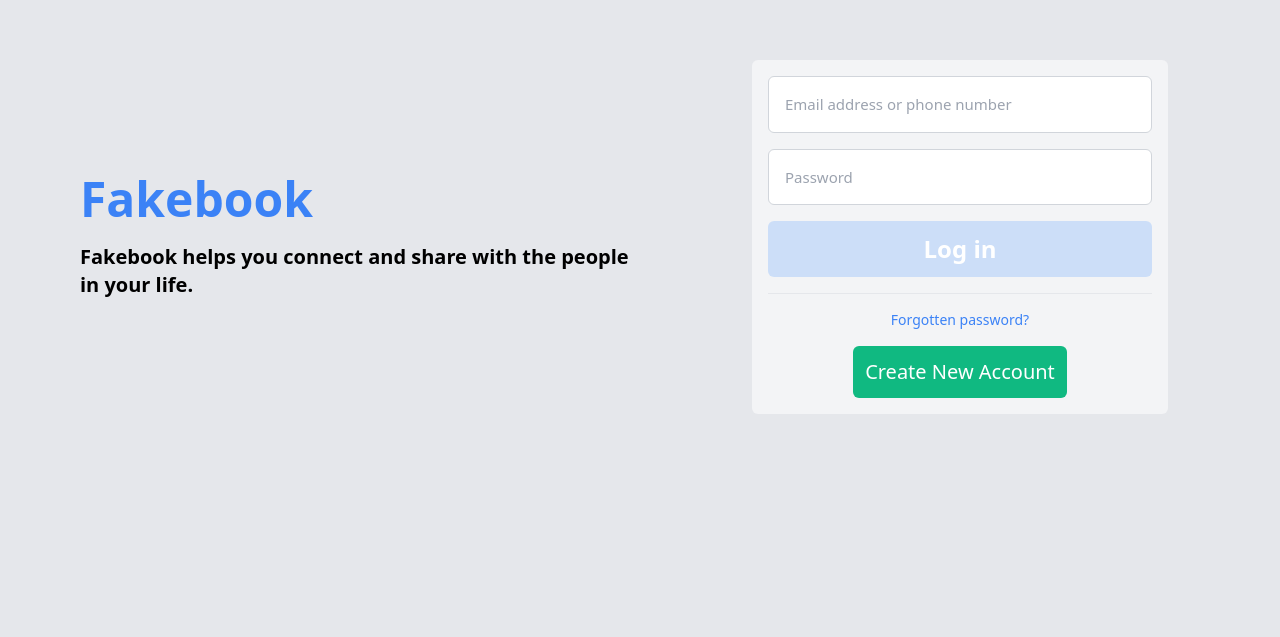
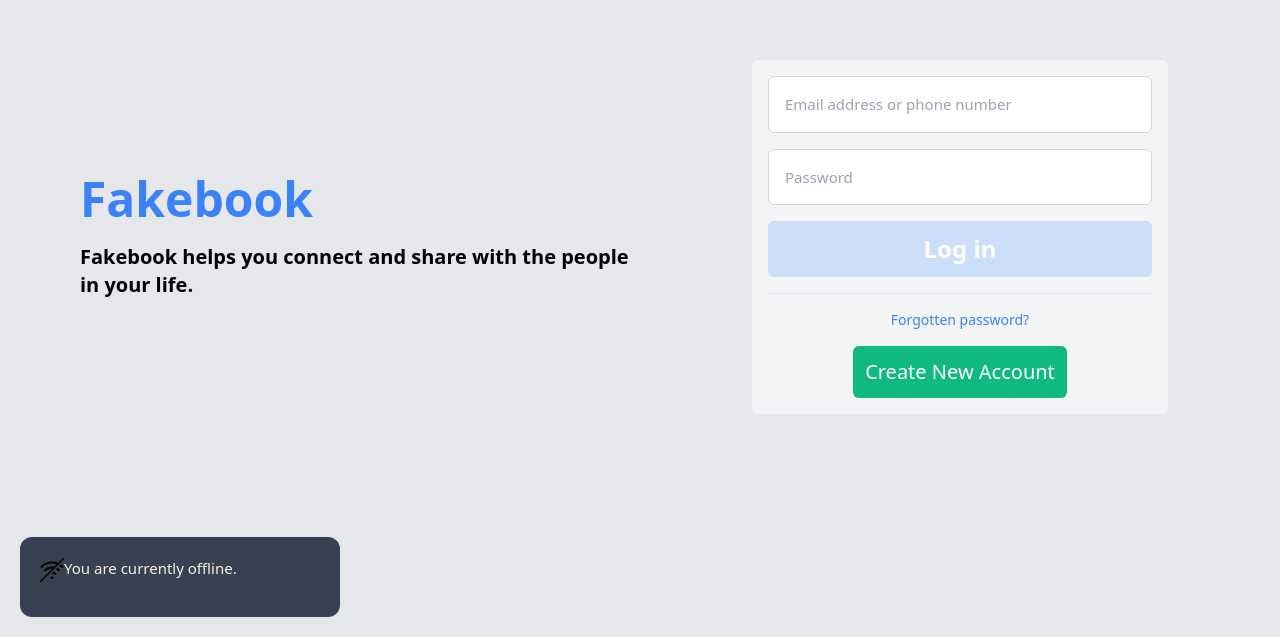
Before and after one commit to anonymousid24111/message-fakebook-client, a React (Create React App) app: page /login in a window 1280 px wide. Shown: the part 163-800 px from the top of the page. Built offline with nearby package versions, Linux system fonts and the light colour scheme; no server answers.

Commit message:
status last message

```diff
--- a/src/App.jsx
+++ b/src/App.jsx
@@ -15,6 +15,7 @@ import { useAuth, ProvideAuth } from 'hooks/useAuth'
 import classNames from 'classnames'
 import PrivateRoute from 'components/Router/PrivateRoute'
 import PublicRoute from 'components/Router/PublicRoute'
+import handleDisconnectInternet from 'NetworkDetector'
 
 function AppIml() {
     const { user } = useAuth()
@@ -57,10 +58,12 @@ function AppIml() {
     )
 }
 
-export default function App() {
+function App() {
     return (
         <ProvideAuth>
             <AppIml />
         </ProvideAuth>
     )
 }
+
+export default handleDisconnectInternet(App)
--- /dev/null
+++ b/src/NetworkDetector.jsx
@@ -0,0 +1,52 @@
+import ToastError from 'components/ToastError'
+import React, { useEffect, useState } from 'react'
+
+export default function handleDisconnectInternet(ComposedComponent) {
+    const NetworkDetector = () => {
+        const [isDisconnected, setIsDisconnected] = useState(false)
+        useEffect(() => {
+            handleConnectionChange()
+            window.addEventListener('online', handleConnectionChange)
+            window.addEventListener('offline', handleConnectionChange)
+            return () => {
+                window.removeEventListener('online', handleConnectionChange)
+                window.removeEventListener('offline', handleConnectionChange)
+            }
+        }, [])
+
+        const handleConnectionChange = () => {
+            const condition = navigator.onLine ? 'online' : 'offline'
+            if (condition === 'online') {
+                const webPing = setInterval(() => {
+                    fetch('//google.com', {
+                        mode: 'no-cors',
+                    })
+                        .then(() => {
+                            setIsDisconnected(() => {
+                                clearInterval(webPing)
+                                return false
+                            })
+                        })
+                        .catch(() => setIsDisconnected(true))
+                }, 2000)
+                return
+            }
+
+            setIsDisconnected(true)
+        }
+
+        return (
+            <div>
+                {isDisconnected && (
+                    <ToastError
+                        code={404}
+                        message="You are currently offline."
+                    />
+                )}
+                <ComposedComponent />
+            </div>
+        )
+    }
+
+    return NetworkDetector
+}
--- a/src/commons/socketEvents.jsx
+++ b/src/commons/socketEvents.jsx
@@ -7,3 +7,4 @@ export const TYPING = 'TYPING'
 export const TYPED = 'TYPED'
 export const ISREAD = 'ISREAD'
 export const RECEIVED = 'RECEIVED'
+export const USER_ONLINE = 'USER_ONLINE'
--- a/src/components/Router/PrivateRoute.jsx
+++ b/src/components/Router/PrivateRoute.jsx
@@ -11,9 +11,12 @@ const PrivateRoute = ({ component: Component, path }) => (
         render={() => (isLogin() ? <Component /> : <Redirect to="/login" />)}
     />
 )
+PrivateRoute.defaultProps = {
+    component: <></>,
+}
 
 PrivateRoute.propTypes = {
-    component: PropTypes.node.isRequired,
+    component: PropTypes.func,
     path: PropTypes.string.isRequired,
 }
 
--- a/src/components/Router/PublicRoute.jsx
+++ b/src/components/Router/PublicRoute.jsx
@@ -13,11 +13,16 @@ const PublicRoute = ({ component: Component, restricted, exact, path }) => (
     />
 )
 
+PublicRoute.defaultProps = {
+    exact: false,
+    restricted: false,
+}
+
 PublicRoute.propTypes = {
-    component: PropTypes.node.isRequired,
-    restricted: PropTypes.bool.isRequired,
+    component: PropTypes.func.isRequired,
+    restricted: PropTypes.bool,
     path: PropTypes.string.isRequired,
-    exact: PropTypes.bool.isRequired,
+    exact: PropTypes.bool,
 }
 
 export default PublicRoute
--- a/src/components/ToastError.jsx
+++ b/src/components/ToastError.jsx
@@ -1,13 +1,20 @@
 import React from 'react'
-import { AiOutlineEuroCircle } from 'react-icons/ai'
+import PropTypes from 'prop-types'
+import OfflineIconFacebook from './UI/OfflineIconFacebook'
 
-const ToastError = ({code=404, message="Not connect internet!"}) => {
-    return (
-        <div className="absolute bottom-0 left-0 bg-gray-700 w-80 h-20 rounded-xl m-5 p-5">
-            <AiOutlineEuroCircle/>
-            <span>Error: {message}</span>
-        </div>
-    )
+const ToastError = ({ code, message }) => (
+    <div className="absolute bottom-0 left-0 bg-gray-700 w-80 h-20 rounded-xl m-5 p-5 inline">
+        <OfflineIconFacebook />
+        <span>{message}</span>
+    </div>
+)
+ToastError.defaultProps = {
+    code: 404,
+}
+
+ToastError.propTypes = {
+    code: PropTypes.number,
+    message: PropTypes.string.isRequired,
 }
 
 export default ToastError
--- /dev/null
+++ b/src/components/UI/OfflineIconFacebook.jsx
@@ -0,0 +1,31 @@
+import React from 'react'
+
+const OfflineIconFacebook = () => (
+    <svg
+        viewBox="0 0 24 24"
+        alt=""
+        className="inline-block"
+        height="24"
+        width="24"
+    >
+        <path
+            d="M23.7805.2195c.2925.293.2925.768 0 1.061l-22.5 22.5C1.134 23.927.942 24 .75 24c-.192
+            0-.384-.073-.5305-.2195-.2925-.293-.2925-.768 0-1.061l12.1967947-12.1971509c-2.3773758-.1150468-4.79162015.7286756-6.6038447
+            2.5401009-.3905.3905-1.0235.3905-1.414 0-.3905-.3905-.3905-1.024 0-1.414 2.65728981-2.65728981 6.3696459-3.62280965
+            9.8005664-2.90852144l2.430738-2.43186193C11.7816792 4.58111626 6.15198938 5.65271062 2.27735
+            9.52735c-.3905.3905-1.0235.3905-1.414 0-.3905-.3905-.3905-1.0235 0-1.414 4.6714534-4.67191574
+            11.571522-5.78608437 17.3096457-3.34843552L22.7195.2195c.293-.2925.768-.2925 1.061 0zM12 18.5c.6905
+            0 1.25.5595 1.25 1.25S12.6905 21 12 21s-1.25-.5595-1.25-1.25.5595-1.25 1.25-1.25zm1.4175-4.81495c.9705.2455
+            1.8905.741 2.6485 1.499.3905.3905.3905 1.0235 0 1.414-.1955.1955-.451.293-.707.293-.256
+            0-.512-.0975-.707-.293-.7835333-.7835333-1.8301422-1.1445778-2.8581093-1.0880116L11.574
+            15.52855l1.8435-1.8435zm3.8154-3.8154c.848.4725 1.649 1.059 2.3685 1.779.391.39.391 1.023 0
+            1.414-.195.195-.451.293-.707.293-.2555
+            0-.5115-.098-.707-.293-.7285-.728-1.5575-1.291-2.439-1.7085zm2.1908-2.1908l1.4425-1.4425c.8.545
+            1.5615 1.168 2.2705 1.877.3905.3905.3905 1.0235 0 1.414-.1955.1955-.451.293-.707.293-.256
+            0-.5115-.0975-.707-.293-.5933333-.59333333-1.2283333-1.11861111-1.895162-1.57959491L19.4237
+            7.67885l1.4425-1.4425z"
+        />
+    </svg>
+)
+
+export default OfflineIconFacebook
--- a/src/hooks/useAuth.jsx
+++ b/src/hooks/useAuth.jsx
@@ -1,18 +1,28 @@
 import React, { useContext, createContext, useState, useEffect } from 'react'
 import io from 'socket.io-client'
 import PropTypes from 'prop-types'
-import { JOIN } from '../commons/socketEvents'
+import { JOIN, USER_ONLINE } from '../commons/socketEvents'
 import { API_URL } from '../commons/constants'
 
 const authContext = createContext()
 
 function useProvideAuth() {
     const [user, setUser] = useState(localStorage.getItem('user_id'))
+    const [userOnlines, setUserOnlines] = useState()
     const [socket, setSocket] = useState()
     useEffect(() => {
-        if (user && socket) socket.emit(JOIN, { userId: user })
+        if (user && socket) {
+            socket.emit(JOIN, { userId: user })
+            socket.emit(USER_ONLINE, { userId: user })
+            socket.on(USER_ONLINE, (data) => {
+                setUserOnlines(data)
+            })
+        }
         return () => {
-            if (socket) socket.disconnect()
+            if (socket) {
+                socket.off(USER_ONLINE)
+                socket.disconnect()
+            }
         }
     }, [user, socket])
 
@@ -24,6 +34,7 @@ function useProvideAuth() {
         user,
         setUser,
         socket,
+        userOnlines,
     }
 }
 
--- a/src/pages/Message/LeftSection/Body/ListConversations/ConversationElement/index.jsx
+++ b/src/pages/Message/LeftSection/Body/ListConversations/ConversationElement/index.jsx
@@ -8,6 +8,7 @@ import ReceivedStatus from 'pages/Message/Main/Body/ReceivedStatus'
 import PropTypes from 'prop-types'
 
 const ConversationElement = ({
+    isOnline,
     members = {},
     conversation = {},
     conversationName = '',
@@ -63,7 +64,7 @@ const ConversationElement = ({
     const renderStatusFirstMessage = () => {
         if (
             firstMessage.sender !== localStorage.getItem('user_id') &&
-            firstMessage.is_read === 0
+            firstMessage.is_read !== 2
         ) {
             return (
                 <span className="w-4 h-4 bg-blue-500 rounded-full flex-shrink-0" />
@@ -105,7 +106,7 @@ const ConversationElement = ({
             >
                 <div className="flex-none w-16 h-16 relative">
                     <AvatarBlock16 src={members?.avatar} />
-                    {conversation?.status || (
+                    {isOnline && (
                         <span className="absolute bottom-0 right-0 bg-green-500 rounded-full w-4 h-4 border-4 border-current" />
                     )}
                 </div>
@@ -132,8 +133,12 @@ const ConversationElement = ({
         </NavLink>
     )
 }
+ConversationElement.defaultProps = {
+    isOnline: false,
+}
 
 ConversationElement.propTypes = {
+    isOnline: PropTypes.bool,
     members: PropTypes.objectOf(PropTypes.any).isRequired,
     conversation: PropTypes.objectOf(PropTypes.any).isRequired,
     conversationName: PropTypes.string.isRequired,
--- a/src/pages/Message/Main/hooks/index.jsx
+++ b/src/pages/Message/Main/hooks/index.jsx
@@ -8,6 +8,7 @@ import {
     SEND_MESSAGE,
     TYPING,
     RECEIVE_MESSAGE,
+    ISREAD,
 } from 'commons/socketEvents'
 import { useAuth } from 'hooks/useAuth'
 
@@ -105,6 +106,8 @@ function useProvideMain() {
                         const { member, conversations } = data.data
                         isSubscribed && setUserInfo(member)
                         isSubscribed && setConversation(conversations)
+                        const { _id } = conversations
+                        sessionStorage.setItem('conversationId', _id)
                     } else {
                         isSubscribed && setConversation({})
                     }
@@ -131,12 +134,13 @@ function useProvideMain() {
             members: conversation?.members,
         })
         socket.on(RECEIVE_MESSAGE, (data) => {
-            // error
-            // socket.emit(ISREAD, {
-            //     conversationId: _id,
-            //     members: conversation.members,
-            //     userId: localStorage.getItem("user_id")
-            // })
+            // console.log(`data`, data)
+            socket.emit(ISREAD, {
+                conversationId: _id,
+                members: conversation.members,
+                userId: localStorage.getItem('user_id'),
+                receiverId: data.sender,
+            })
             setConversation((x) => ({ ...x, messages: [...x.messages, data] }))
         })
         socket.on(TYPING, (data) => {
```
Also changed, not shown: src/components/PrivateRoute.jsx (+24 -24 lines), src/pages/Message/LeftSection/Body/ListConversations/index.jsx (+20 -6 lines), 1 other file (tests, documents, lock files or other folders).
